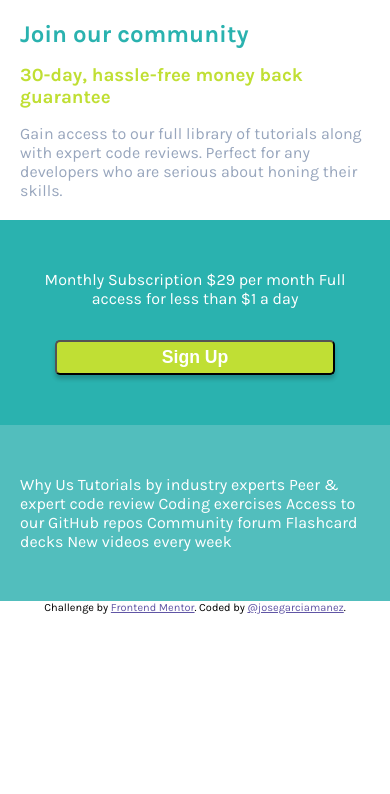
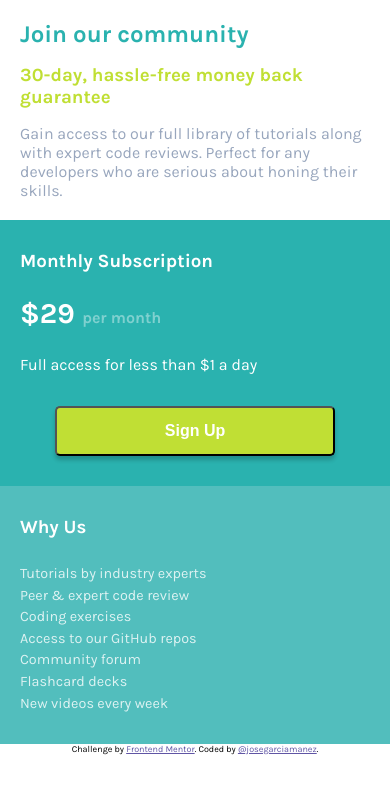
Before and after one commit to josegarciamanez/single-price-grid-component, a plain HTML site: page index.html in a window 390 px wide. Drawn offline with Linux system fonts and the light colour scheme.

Commit message:
finish mobile layout

```diff
--- a/index.html
+++ b/index.html
@@ -31,30 +31,53 @@
 
     <div class="row">
       <div class="column left-column">
+        <h3>
           Monthly Subscription
+        </h3>
 
-        &dollar;29 per month
+        <h4>
+          &dollar;29 <span>per month</span>
+        </h4>
 
+        <p>
           Full access for less than &dollar;1 a day
+        </p>
 
         <button class="mt-2">Sign Up</button>
       </div>
       <div class="column right-column">
+        <h3>
           Why Us
+        </h3>
 
+        <p>
           Tutorials by industry experts
+        </p>
+        <p>
           Peer &amp; expert code review
+        </p>
+        <p>
           Coding exercises
+        </p>
+        <p>
           Access to our GitHub repos
+        </p>
+        <p>
           Community forum
+        </p>
+        <p>
           Flashcard decks
+        </p>
+        <p>
           New videos every week
+        </p>
       </div>
       <footer>
         <p class="attribution">
           Challenge by <a href="https://www.frontendmentor.io?ref=challenge"
             target="_blank">Frontend Mentor</a>.
-          Coded by <a href="#">@josegarciamanez</a>.
+          Coded by <a href="https://josegarciamanez.github.io/"
+            target="_blank">@josegarciamanez</a>.
         </p>
       </footer>
     </div>
--- a/main.css
+++ b/main.css
@@ -21,6 +21,7 @@ body {
   font-family: 'Karla', sans-serif;
   -webkit-font-smoothing: antialiased;
   -moz-osx-font-smoothing: grayscale;
+  box-sizing: border-box;
 }
 
 .container {
@@ -169,7 +170,7 @@ body {
 }
 
 .attribution {
-  font-size: 11px;
+  font-size: 9px;
   text-align: center;
 }
 .attribution a {
@@ -206,9 +207,9 @@ body {
 }
 
 button {
-  height: 35px;
+  height: 50px;
   font-weight: 600;
-  font-size: 1.1rem;
+  font-size: 1rem;
   width: 80%;
   border-radius: 5px;
   background: var(--secondary);
@@ -243,14 +244,47 @@ button:hover {
 .left-column {
   background: var(--primary);
   color: white;
-  padding: 50px 20px;
+  padding: 30px 20px;
   text-align: center;
+}
+
+.left-column h3 {
+  text-align: left;
+  margin-bottom: 25px;
+}
+
+.left-column h4 {
+  text-align: left;
+  margin-bottom: 25px;
+  font-size: 1.8rem;
+}
+
+.left-column h4 span {
+  text-align: left;
+  font-size: 1rem;
+  color: white;
+  opacity: 0.4;
+}
+
+.left-column p {
+  text-align: left;
 }
 
 .right-column {
   background: var(--primary-light);
   color: white;
-  padding: 50px 20px;
+  padding: 30px 20px;
+}
+
+.right-column p {
+  font-size: 0.9rem;
+  line-height: 1.5;
+  color: white;
+  opacity: 0.8;
+}
+
+.right-column h3 {
+  margin-bottom: 25px;
 }
 
 @media (min-width: 768px) {
```
Lines whose indentation alone changed are shown as unchanged.
